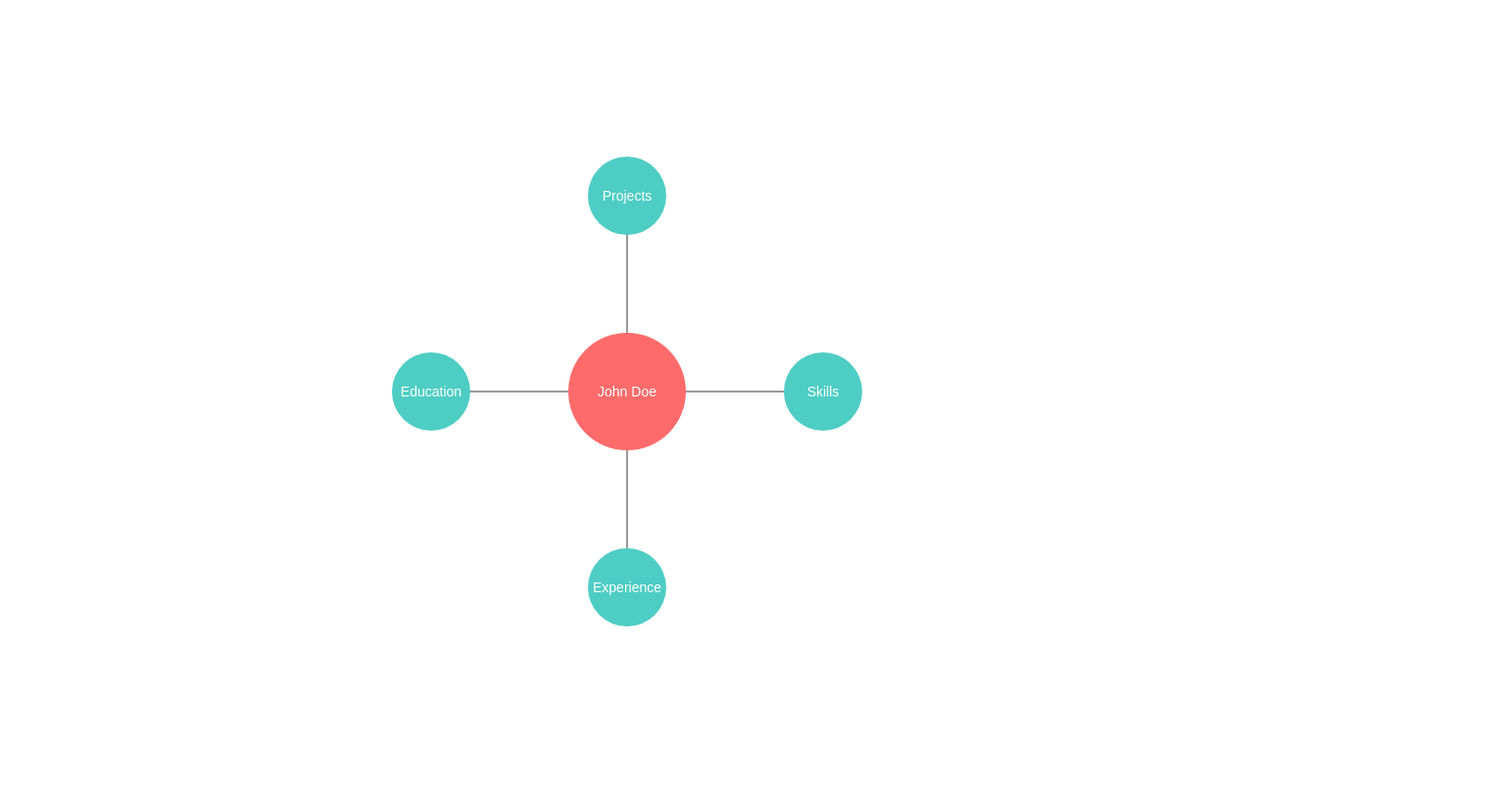
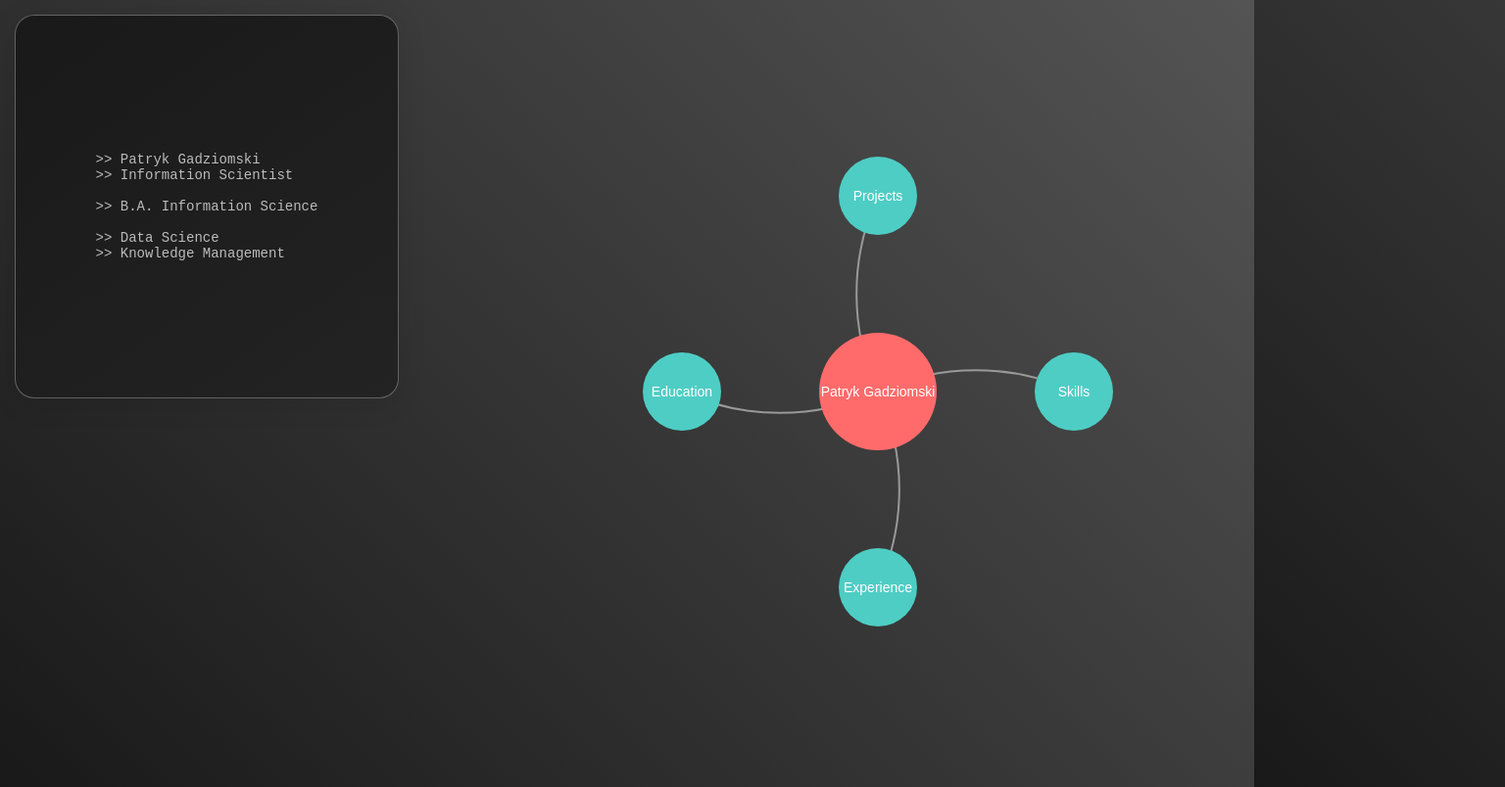
Before and after one commit to PatrykGadziomski/patrykgadziomski.github.io, a plain HTML site: page index.html in a window 1280 px wide. Shown: the whole page at 98% size, 1536 px wide, since content can reach past the window. Drawn offline with nearby package versions, Linux system fonts and the light colour scheme.

Commit message:
New idea for portfolio

```diff
--- a/index.html
+++ b/index.html
@@ -1,76 +1,43 @@
 <!DOCTYPE html>
 <html>
 <head>
-    <style>
-        body {
-            margin: 0;
-            overflow: hidden;
-            font-family: Arial, sans-serif;
-        }
-        .node-circle {
-            fill: #4ecdc4;
-            cursor: pointer;
-            transition: fill 0.3s ease;
-        }
-        .node-circle:hover {
-            fill: #45b7b0;
-        }
-        .center-circle {
-            fill: #ff6b6b;
-        }
-        .link {
-            stroke: #999;
-            stroke-width: 2px;
-        }
-        .node-label {
-            font-size: 14px;
-            fill: white;
-            text-anchor: middle;
-            pointer-events: none;
-        }
-        .node-content {
-            background: white;
-            padding: 20px;
-            border-radius: 8px;
-            box-shadow: 0 2px 10px rgba(0,0,0,0.1);
-            position: absolute;
-            width: 300px;
-            display: none;
-            max-height: 400px;
-            overflow-y: auto;
-        }
-        .back-btn {
-            position: fixed;
-            top: 20px;
-            left: 20px;
-            padding: 10px 20px;
-            background: #333;
-            color: white;
-            border: none;
-            border-radius: 5px;
-            cursor: pointer;
-            display: none;
-            z-index: 1000;
-        }
-    </style>
+    <meta charset='utf-8'>
+    <meta http-equiv='X-UA-Compatible' content='IE=edge'>
+    <title>Patryk Gadziomski</title>
+    <meta name='viewport' content='width=device-width, initial-scale=1'>
+    <link rel='stylesheet' type='text/css' media='screen' href='main.css'>
+    <script src='main.js'></script>
+    <script src="https://cdnjs.cloudflare.com/ajax/libs/d3/7.8.5/d3.min.js"></script>
 </head>
 <body>
-    <button class="back-btn">← Back</button>
-    <div id="graph"></div>
-    <div id="content" class="node-content"></div>
+    <div class="main-container">
+        <div class="terminal info-container matte-display">
+            >> Patryk Gadziomski <br>
+            >> Information Scientist <br><br>
+            >> B.A. Information Science <br><br>
+            >> Data Science <br>
+            >> Knowledge Management
 
-    <script src="https://cdnjs.cloudflare.com/ajax/libs/d3/7.8.5/d3.min.js"></script>
+        </div>
+
+        <div class="graph-container">
+            <button class="back-btn">← Back</button>
+            <div id="graph"></div>
+            <div id="content" class="node-content"></div>
+        </div>
+    </div>
+
     <script>
         // Graph data
         const data = {
             nodes: [
                 {
                     id: "center",
-                    label: "John Doe",
+                    label: "Patryk Gadziomski",
                     content: `
                         <h2>John Doe</h2>
                         <img src="/api/placeholder/150/150" style="border-radius: 50%; margin: 10px 0;">
-                        <p>Full-stack developer with 5 years of experience</p>
+                        <p>Student of Information Science</p>
                     `
                 },
                 {
@@ -79,9 +46,10 @@
                     content: `
                         <h2>Projects</h2>
                         <ul>
-                            <li><strong>Project 1</strong>: Description</li>
-                            <li><strong>Project 2</strong>: Description</li>
-                            <li><strong>Project 3</strong>: Description</li>
+                            <li><strong>Visitor Prediction</strong></li>
+                            <li><strong>Bike Rental Prediction</strong></li>
+                            <li><strong>StudyOS</strong></li>
+                            <li><strong>Portfolio Website</strong></li>
                         </ul>
                     `
                 },
@@ -113,7 +81,7 @@
                     label: "Education",
                     content: `
                         <h2>Education</h2>
-                        <p>BS in Computer Science<br>University Name, 2020</p>
+                        <p>B.A. in Information Science<br>Media University, Stuttgart, 2025</p>
                     `
                 }
             ],
@@ -169,16 +137,24 @@
         // Create container for zoom
         const container = svg.append("g");
 
-        // Draw links
-        container.selectAll("line")
+        // Create curved link generator
+        function generateCurvedPath(source, target) {
+            const dx = target.x - source.x;
+            const dy = target.y - source.y;
+            const dr = Math.sqrt(dx * dx + dy * dy) * 1.2; // Adjust curvature by multiplying
+            return `M${source.x},${source.y}A${dr},${dr} 0 0,1 ${target.x},${target.y}`;
+        }
+
+        // Draw curved links
+        container.selectAll("path")
             .data(data.links)
             .enter()
-            .append("line")
+            .append("path")
             .attr("class", "link")
-            .attr("x1", d => data.nodes.find(n => n.id === d.source).x)
-            .attr("y1", d => data.nodes.find(n => n.id === d.source).y)
-            .attr("x2", d => data.nodes.find(n => n.id === d.target).x)
-            .attr("y2", d => data.nodes.find(n => n.id === d.target).y);
+            .attr("d", d => generateCurvedPath(
+                data.nodes.find(n => n.id === d.source),
+                data.nodes.find(n => n.id === d.target)
+            ));
 
         // Create nodes
         const nodes = container.selectAll("g")
--- a/main.css
+++ b/main.css
@@ -0,0 +1,101 @@
+body {
+    margin: 0;
+    overflow: hidden;
+    font-family: Arial, sans-serif;
+    background: linear-gradient(45deg, #191919, #545454);
+}
+.node-circle {
+    fill: #4ecdc4;
+    cursor: pointer;
+    transition: fill 0.3s ease;
+}
+.node-circle:hover {
+    fill: #45b7b0;
+}
+.center-circle {
+    fill: #ff6b6b;
+}
+.link {
+    fill: none;
+    stroke: #999;
+    stroke-width: 2px;
+}
+.node-label {
+    font-size: 14px;
+    fill: white;
+    text-anchor: middle;
+    pointer-events: none;
+}
+.node-content {
+    background: white;
+    padding: 20px;
+    border-radius: 8px;
+    box-shadow: 0 2px 10px rgba(0,0,0,0.1);
+    position: absolute;
+    width: 300px;
+    display: none;
+    max-height: 400px;
+    overflow-y: auto;
+}
+.back-btn {
+    position: fixed;
+    top: 20px;
+    left: 20px;
+    padding: 10px 20px;
+    background: #333;
+    color: white;
+    border: none;
+    border-radius: 5px;
+    cursor: pointer;
+    display: none;
+    z-index: 1000;
+}
+
+.main-container {
+    display: grid;
+    grid-template-areas: 'info graph';
+    grid-template-columns: 20% 80%;
+}
+
+.info-container {
+    grid-area: info;
+    background: rgba(255, 255, 255, 0.2);
+    backdrop-filter: blur(8px);
+    border-radius: 16px;
+    padding: 30px;
+    box-shadow: 0 4px 30px rgba(0, 0, 0, 0.1);
+    border: 1px solid rgba(255, 255, 255, 0.3);
+    width: 300px;
+    color: white;
+    margin: 15px;
+}
+
+.graph-container {
+    grid-area: graph;
+}
+
+.glass-card h2 {
+margin: 0 0 15px 0;
+font-weight: 500;
+}
+
+.glass-card p {
+margin: 0;
+line-height: 1.5;
+}
+
+.matte-display {
+    width: 350px;
+    height: 350px;
+    background: linear-gradient(145deg, #191919, #232323);
+    border-radius: 20px;
+    display: flex;
+    align-items: center;
+    justify-content: center;
+    color: rgba(255, 255, 255, 0.7);
+    font-family: monospace;
+    font-size: 14px;
+    text-align: left;
+    padding: 20px;
+    position: relative;
+}
```
